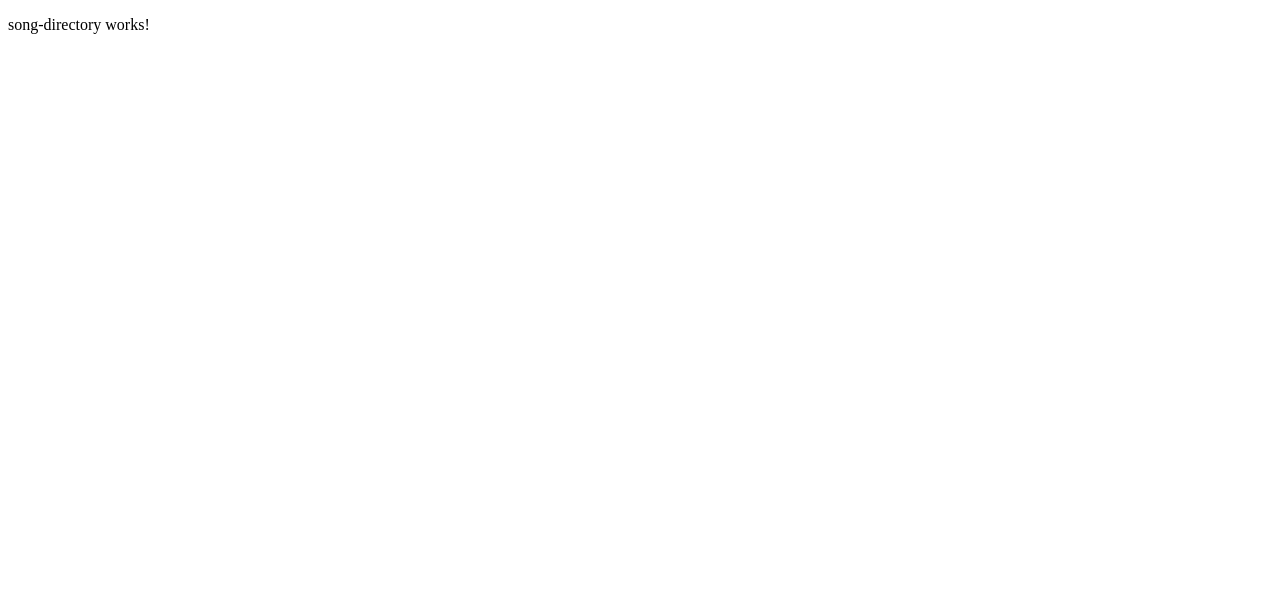
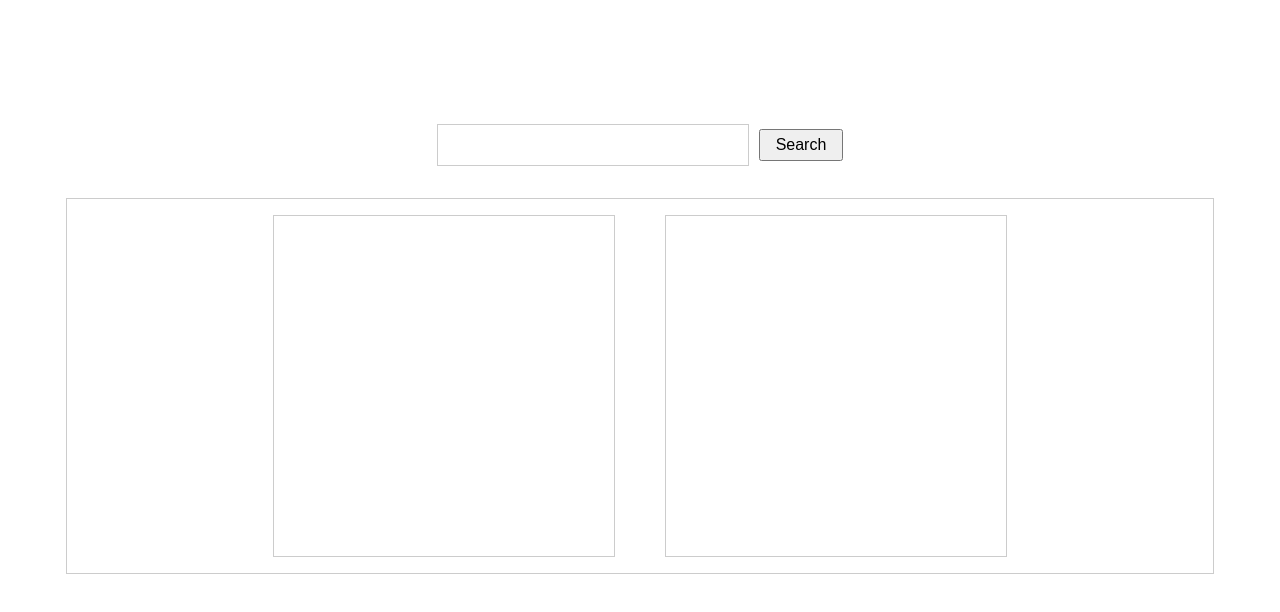
Before and after one commit to lyradix/karaoke, an Angular app: page /SongDirectory in a window 1280 px wide. Shown: the top 612 px of the page. Built offline with nearby package versions, Linux system fonts and the light colour scheme.

Commit message:
client song directory

```diff
--- a/src/app/home/home.html
+++ b/src/app/home/home.html
@@ -10,11 +10,15 @@
 </body>
 
 <div class="home">
-  <h2>Animateur</h2>
+
+    <button>
+        <h2>Animateur</h2>
+    </button>
+
+
    <button>
     <h2><a routerLink="/SongDirectory">Client</a></h2>
    </button>
-
 
 </div>
 
--- /dev/null
+++ b/src/app/qr-code/qr-code.html
@@ -0,0 +1 @@
+<p>qr-code works!</p>
--- a/src/app/song-directory/song-directory.html
+++ b/src/app/song-directory/song-directory.html
@@ -1 +1,68 @@
-<p>song-directory works!</p>
+<!DOCTYPE html>
+<html lang="en">
+<head>
+    <meta charset="UTF-8">
+    <meta name="viewport" content="width=device-width, initial-scale=1.0">
+    <title>Document</title>
+</head>
+<body>
+    <div class="searchBar">
+        <p class="textArea"></p><button class="searchButton">Search</button></div>
+        <div class="searchList">
+            <p class="responseBox"></p>
+        </div>
+
+        <div class="resultBox">
+            <p class="singerOrGroup"></p>
+            <p class="title"></p>
+        </div>
+
+    <style>
+
+          body {
+                font-family: Arial, sans-serif;
+                text-align: center;
+                justify-content: center;
+                padding: 50px;
+            }
+        .searchBar {
+            display: flex;
+            justify-content: center;
+            align-items: center;
+            margin-top: 50px;
+        }
+
+        .textArea {
+            width: 300px;
+            height: 30px;
+            border: 1px solid #ccc;
+            padding: 5px;
+            font-size: 16px;
+        }
+
+        .searchButton {
+            margin-left: 10px;
+            padding: 5px 15px;
+            font-size: 16px;
+            cursor: pointer;
+        }
+
+        .resultBox {
+            display: flex;
+            justify-content: center;
+            gap: 50px;
+            border: 1px solid #ccc;
+            /* width: 300px;
+            height: 300px; */
+        }
+        .singerOrGroup, .title {
+            color: #555;
+            padding: 20px;
+            border: 1px solid #ccc;
+            width: 300px;
+            height: 300px;
+        }
+
+    </style>
+</body>
+</html>
```
Also changed, not shown: src/app/qr-code/qr-code.ts (added, +11 -0 lines), src/app/qr-code/qr-code.scss (added), 1 other file (tests, documents, lock files or other folders).
